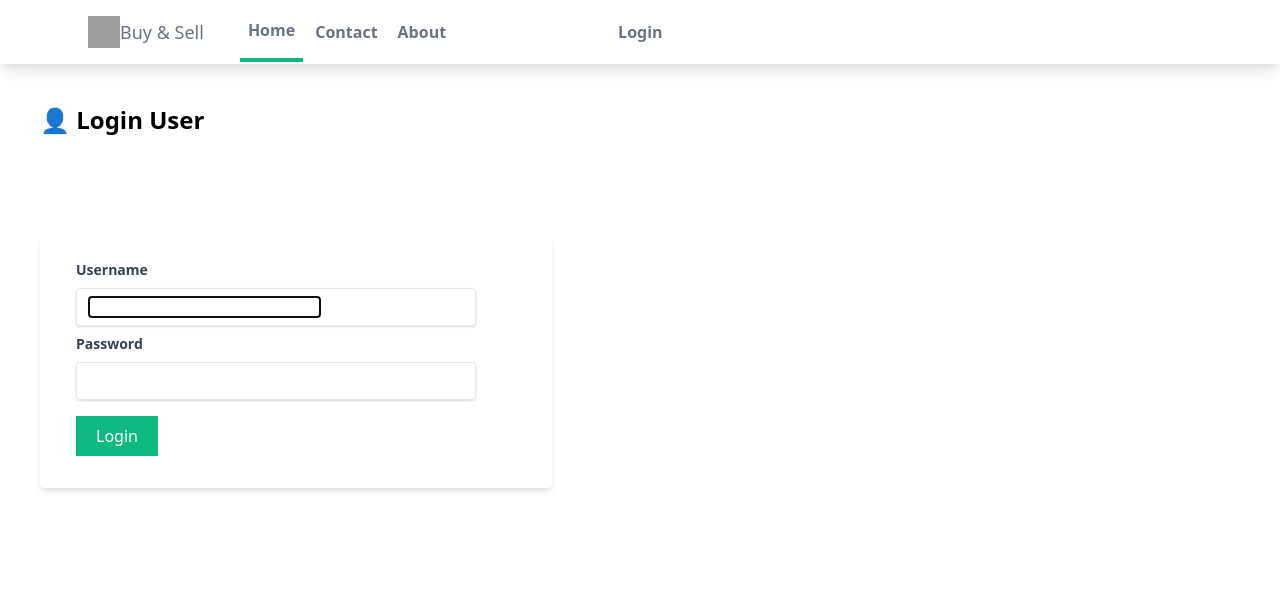
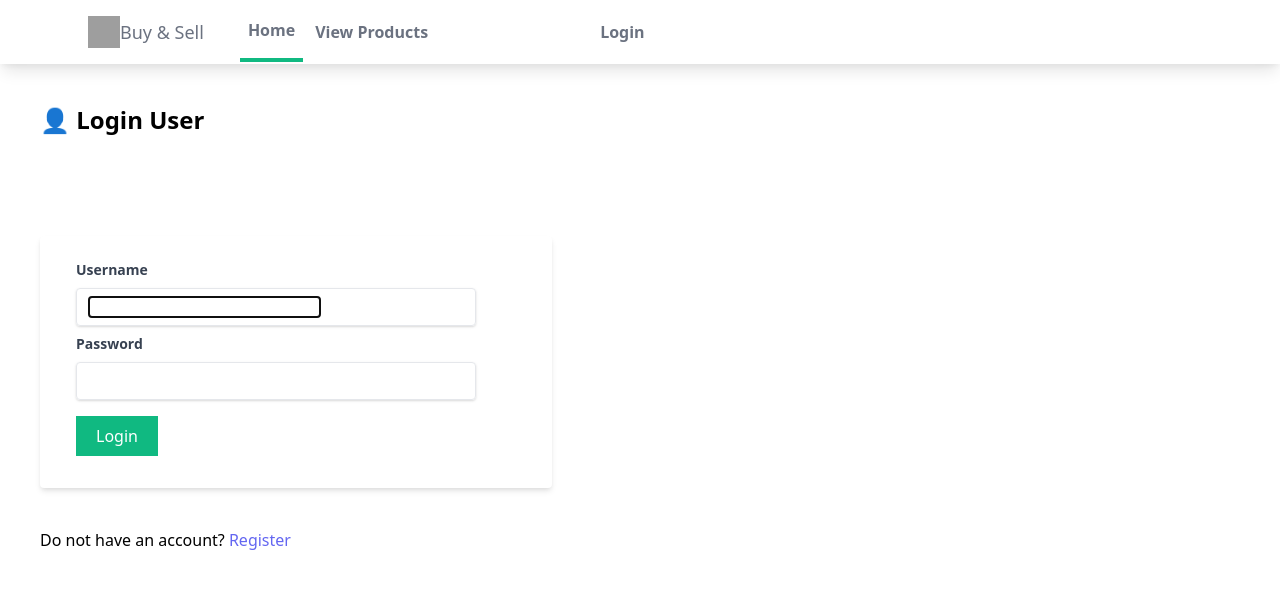
Before and after one commit to endang-ismaya/django4-ecommerce, a Django app: page /users/login/ in a window 1280 px wide. Shown: the top 589 px of the page. Run offline with Django 4.2, Linux system fonts and the light colour scheme; style sheets or scripts are compiled from the project's sources; grey boxes are pictures that could not be loaded.

Commit message:
update login and register page

```diff
--- a/app_ecommerce/templates/app_ecommerce/base.html
+++ b/app_ecommerce/templates/app_ecommerce/base.html
@@ -30,16 +30,20 @@
                 class="py-4 px-2 text-gray-500 font-semibold border-green-500 border-b-4"
                 >Home</a
               >
-              <a href="#" class="py-4 px-2 text-gray-500 font-semibold"
-                >Contact</a
-              >
-              <a href="#" class="py-4 px-2 text-gray-500 font-semibold"
-                >About</a
+              <a
+                href="{% url 'app_ecommerce:products' %}"
+                class="py-4 px-2 text-gray-500 font-semibold"
+                >View Products</a
               >
               {% if user.is_authenticated %}
               <a
+                href="{% url 'app_ecommerce:add_product' %}"
+                class="py-4 px-2 text-gray-500 font-semibold"
+                >Post an Add</a
+              >
+              <a
                 href="{% url 'app_users:logout' %}"
-                class="py-4 px-40 text-gray-500 font-semibold"
+                class="py-4 px-20 text-gray-500 font-semibold"
                 >Logout</a
               >
               <a
--- a/app_users/templates/app_users/login.html
+++ b/app_users/templates/app_users/login.html
@@ -36,6 +36,13 @@
       Login
     </button>
   </form>
+
+  <div class="m-10">
+    Do not have an account?
+    <a href="{% url 'app_users:register' %}" class="text-indigo-500"
+      >Register</a
+    >
+  </div>
 </div>
 <!-- content -->
 {% endblock content %}
--- a/app_users/templates/app_users/register.html
+++ b/app_users/templates/app_users/register.html
@@ -56,6 +56,11 @@
       Register
     </button>
   </form>
+
+  <div class="m-10">
+    Already have an account?
+    <a href="{% url 'app_users:login' %}" class="text-indigo-500">Login</a>
+  </div>
 </div>
 <!-- content -->
 {% endblock content %}
```
Also changed, not shown: app_users/templates/app_users/seller_profile.html (+11 -1 lines).
